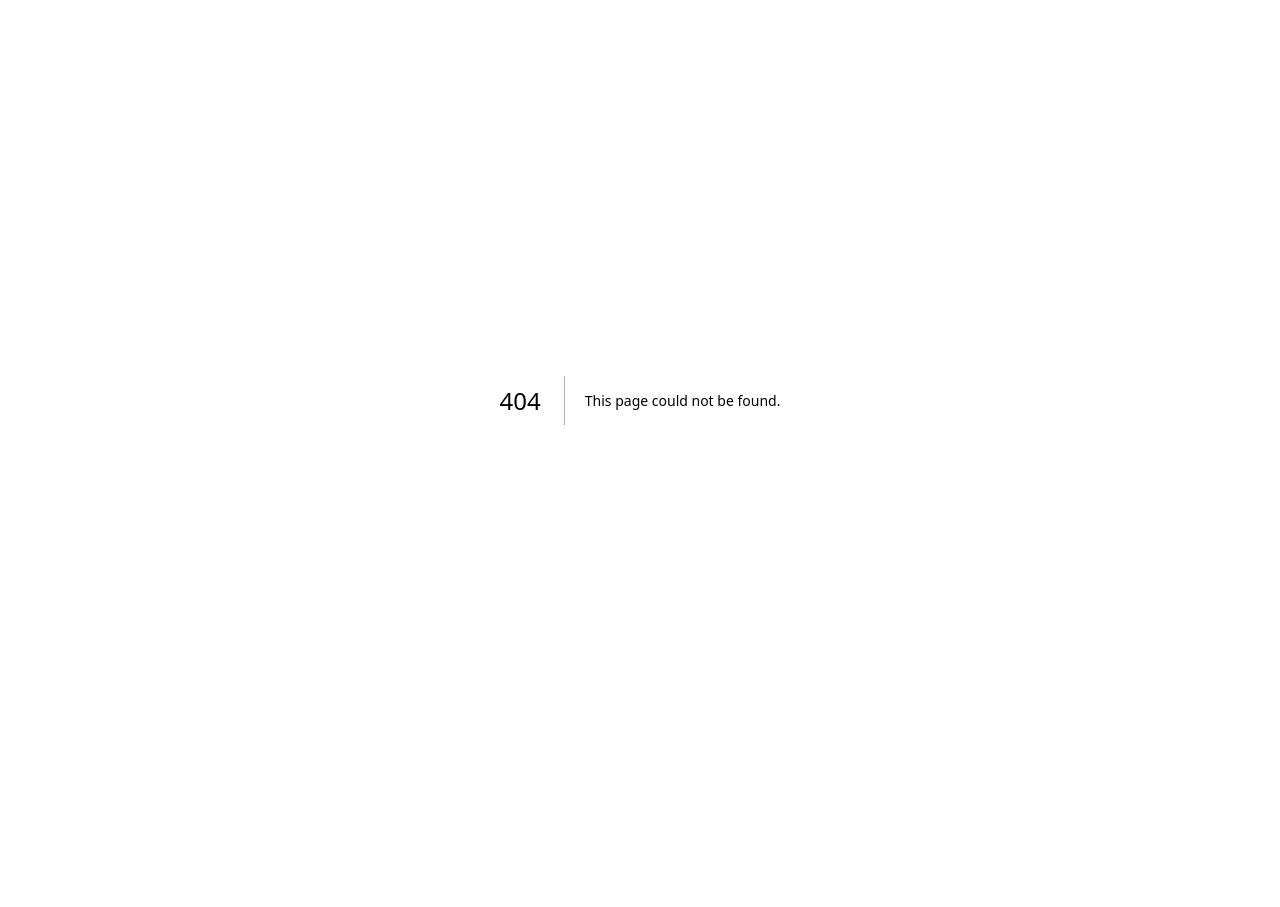
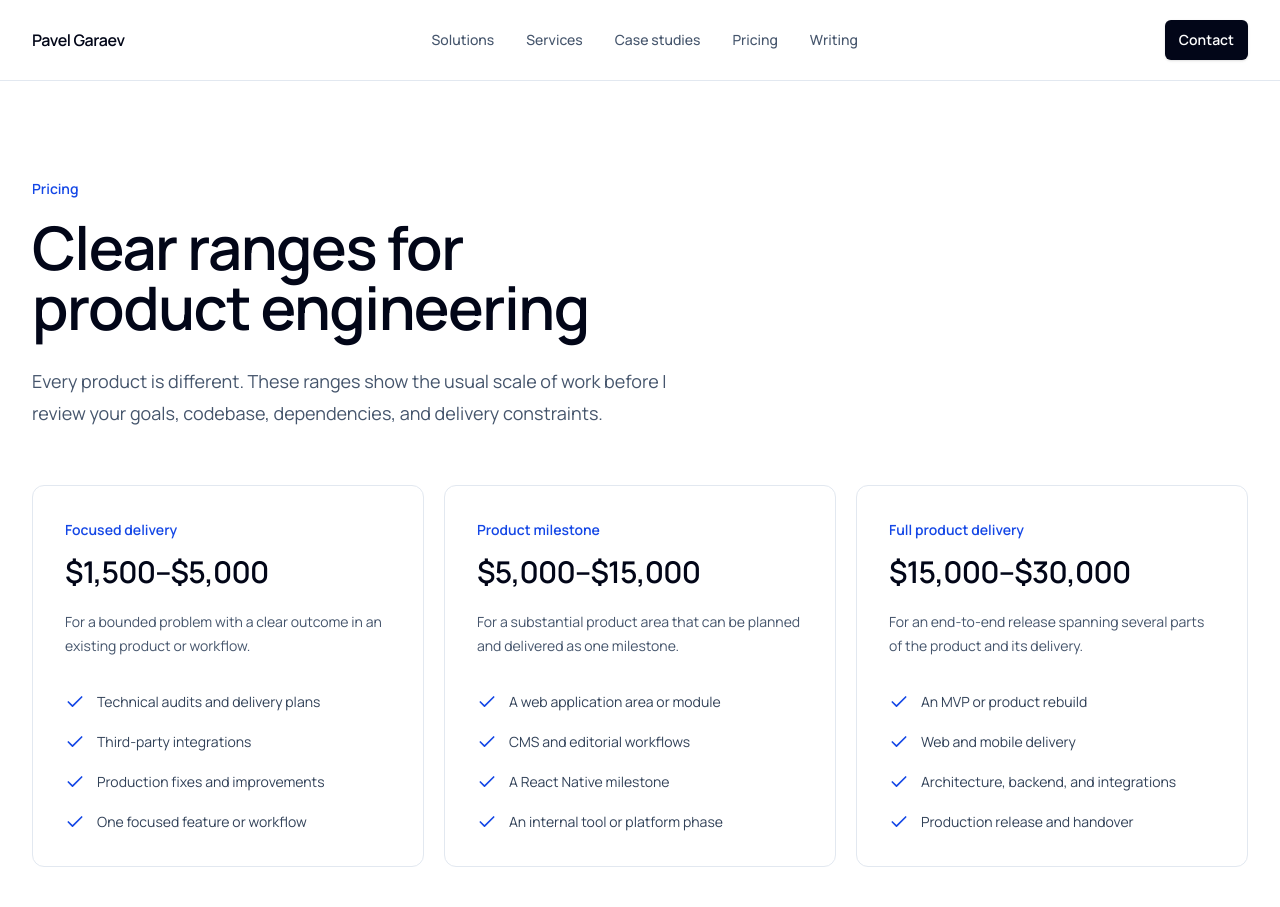
Before and after one commit to iPagar/garaev-space, a Next.js app: page /pricing in a window 1280 px wide. Before the commit this address had no page. Shown: the top 907 px of the page. Before the commit the page ends 800 px from the top, so only its background shows below. Built offline with nearby package versions, Linux system fonts and the light colour scheme.

Commit message:
Add pricing page and FAQ component, update sitemap and navigation links for improved user access to pricing information.

```diff
--- /dev/null
+++ b/src/app/components/PricingFaq.tsx
@@ -0,0 +1,27 @@
+import { FiMinus, FiPlus } from "react-icons/fi";
+import type { PricingFaq as PricingFaqItem } from "../lib/pricing";
+
+export default function PricingFaq({
+  items,
+}: {
+  items: readonly PricingFaqItem[];
+}) {
+  return (
+    <div className="mt-12 divide-y divide-slate-200">
+      {items.map((item, index) => (
+        <details key={item.question} className="group" open={index === 0}>
+          <summary className="flex cursor-pointer list-none items-center justify-between gap-6 py-6 text-left text-base/7 font-semibold text-slate-950 marker:content-none hover:text-blue-700 focus-visible:outline-2 focus-visible:outline-offset-4 focus-visible:outline-blue-700">
+            {item.question}
+            <span className="shrink-0 text-blue-700" aria-hidden="true">
+              <FiPlus className="size-5 group-open:hidden" />
+              <FiMinus className="hidden size-5 group-open:block" />
+            </span>
+          </summary>
+          <p className="max-w-3xl pb-6 text-base/7 text-slate-600">
+            {item.answer}
+          </p>
+        </details>
+      ))}
+    </div>
+  );
+}
--- a/src/app/components/SiteFooter.tsx
+++ b/src/app/components/SiteFooter.tsx
@@ -5,6 +5,7 @@ const navigation = [
   { href: "/solutions", label: "Who I help" },
   { href: "/services", label: "Services" },
   { href: "/case-studies", label: "Case studies" },
+  { href: "/pricing", label: "Pricing" },
   { href: "/blog", label: "Writing" },
   { href: "/contact", label: "Contact" },
 ];
--- a/src/app/components/SiteHeader.tsx
+++ b/src/app/components/SiteHeader.tsx
@@ -4,6 +4,7 @@ const navigation = [
   { href: "/solutions", label: "Solutions" },
   { href: "/services", label: "Services" },
   { href: "/case-studies", label: "Case studies" },
+  { href: "/pricing", label: "Pricing" },
   { href: "/blog", label: "Writing" },
 ];
 
--- a/src/app/lib/contact.ts
+++ b/src/app/lib/contact.ts
@@ -82,10 +82,10 @@ export const projectTimelines = [
 ] as const;
 
 export const budgetRanges = [
-  "$1k-$3k",
-  "$3k-$7k",
-  "$7k-$15k",
-  "$15k+",
+  "$1,500–$5,000",
+  "$5,000–$15,000",
+  "$15,000–$30,000",
+  "Need help estimating",
 ] as const;
 
 export const initialProjectInquiryValues: ProjectInquiryValues = {
--- /dev/null
+++ b/src/app/lib/pricing.ts
@@ -0,0 +1,83 @@
+export type ProjectRange = {
+  description: string;
+  inclusions: readonly string[];
+  name: string;
+  price: string;
+};
+
+export type PricingFaq = {
+  answer: string;
+  question: string;
+};
+
+export const projectRanges: readonly ProjectRange[] = [
+  {
+    name: "Focused delivery",
+    price: "$1,500–$5,000",
+    description:
+      "For a bounded problem with a clear outcome in an existing product or workflow.",
+    inclusions: [
+      "Technical audits and delivery plans",
+      "Third-party integrations",
+      "Production fixes and improvements",
+      "One focused feature or workflow",
+    ],
+  },
+  {
+    name: "Product milestone",
+    price: "$5,000–$15,000",
+    description:
+      "For a substantial product area that can be planned and delivered as one milestone.",
+    inclusions: [
+      "A web application area or module",
+      "CMS and editorial workflows",
+      "A React Native milestone",
+      "An internal tool or platform phase",
+    ],
+  },
+  {
+    name: "Full product delivery",
+    price: "$15,000–$30,000",
+    description:
+      "For an end-to-end release spanning several parts of the product and its delivery.",
+    inclusions: [
+      "An MVP or product rebuild",
+      "Web and mobile delivery",
+      "Architecture, backend, and integrations",
+      "Production release and handover",
+    ],
+  },
+] as const;
+
+export const pricingFaqs: readonly PricingFaq[] = [
+  {
+    question: "Fixed price or hourly?",
+    answer:
+      "Most project work is scoped as a fixed milestone with agreed deliverables, timing, and price. When the codebase or requirements contain important unknowns, I propose a short paid discovery before fixing the delivery estimate.",
+  },
+  {
+    question: "What do you need for an estimate?",
+    answer:
+      "Send the outcome you need, what already exists, the main constraints, and any relevant product, repository, design, or documentation links. A deadline and decision-maker context also help me produce a useful estimate.",
+  },
+  {
+    question: "Can you work in an existing codebase?",
+    answer:
+      "Yes. A focused engagement can start with the current application, infrastructure, and delivery process. I first review the relevant code and constraints, then define the smallest responsible scope for the requested outcome.",
+  },
+  {
+    question: "What is included in the price?",
+    answer:
+      "The proposal lists the agreed implementation, appropriate testing, delivery work, and handover. Hosting, paid third-party services, content production, and other external costs are identified separately when they apply.",
+  },
+  {
+    question: "How are scope changes handled?",
+    answer:
+      "If a new request changes the agreed outcome or delivery effort, I explain the impact and estimate it before continuing. Small clarifications stay inside the milestone; material additions become a separate scope or follow-up phase.",
+  },
+  {
+    question: "Can we start with paid discovery?",
+    answer:
+      "Yes. Discovery is useful when the product, codebase, integrations, or requirements need investigation first. It ends with documented findings, delivery risks, a recommended scope, and a more reliable estimate.",
+  },
+] as const;
--- /dev/null
+++ b/src/app/pricing/page.tsx
@@ -0,0 +1,144 @@
+import type { Metadata } from "next";
+import Link from "next/link";
+import { FiCheck } from "react-icons/fi";
+import PricingFaq from "../components/PricingFaq";
+import SiteFooter from "../components/SiteFooter";
+import SiteHeader from "../components/SiteHeader";
+import { pricingFaqs, projectRanges } from "../lib/pricing";
+
+export const metadata: Metadata = {
+  title: "Project pricing",
+  description:
+    "Typical pricing for focused engineering work, product milestones, and full product delivery by Pavel Garaev.",
+  alternates: { canonical: "/pricing" },
+};
+
+const pricingSchemaJson = JSON.stringify({
+  "@context": "https://schema.org",
+  "@graph": [
+    {
+      "@type": "Service",
+      name: "Product engineering",
+      description:
+        "Full-stack product engineering for focused delivery, product milestones, and end-to-end releases.",
+      provider: {
+        "@type": "Person",
+        name: "Pavel Garaev",
+        url: "https://pavelgaraev.com",
+      },
+      offers: {
+        "@type": "AggregateOffer",
+        lowPrice: 1500,
+        highPrice: 30000,
+        priceCurrency: "USD",
+        offerCount: projectRanges.length,
+      },
+      url: "https://pavelgaraev.com/pricing",
+    },
+    {
+      "@type": "FAQPage",
+      mainEntity: pricingFaqs.map((faq) => ({
+        "@type": "Question",
+        name: faq.question,
+        acceptedAnswer: {
+          "@type": "Answer",
+          text: faq.answer,
+        },
+      })),
+    },
+  ],
+}).replace(/</g, "\\u003c");
+
+export default function PricingPage() {
+  return (
+    <main className="min-h-screen bg-white text-slate-950">
+      <SiteHeader />
+      <script
+        type="application/ld+json"
+        // biome-ignore lint/security/noDangerouslySetInnerHtml: This JSON is generated from static pricing data and markup characters are escaped.
+        dangerouslySetInnerHTML={{ __html: pricingSchemaJson }}
+      />
+
+      <section className="bg-white py-20 sm:py-24">
+        <div className="mx-auto max-w-7xl px-6 lg:px-8">
+          <div className="mx-auto max-w-3xl lg:mx-0">
+            <p className="text-sm/6 font-semibold text-blue-700">Pricing</p>
+            <h1 className="mt-4 max-w-2xl text-5xl font-semibold tracking-tight text-balance text-slate-950 sm:text-6xl">
+              Clear ranges for product engineering
+            </h1>
+            <p className="mt-7 max-w-2xl text-lg/8 text-slate-600">
+              Every product is different. These ranges show the usual scale of
+              work before I review your goals, codebase, dependencies, and
+              delivery constraints.
+            </p>
+          </div>
+
+          <div className="mt-14 grid gap-5 lg:grid-cols-3">
+            {projectRanges.map((range) => (
+              <article
+                key={range.name}
+                className="flex h-full flex-col rounded-xl border border-slate-200 bg-white p-6 sm:p-8"
+              >
+                <p className="text-sm/6 font-semibold text-blue-700">
+                  {range.name}
+                </p>
+                <h2 className="mt-3 text-3xl font-semibold tracking-tight text-slate-950">
+                  {range.price}
+                </h2>
+                <p className="mt-5 text-sm/6 text-slate-600">
+                  {range.description}
+                </p>
+                <ul className="mt-8 space-y-4">
+                  {range.inclusions.map((inclusion) => (
+                    <li
+                      key={inclusion}
+                      className="flex gap-3 text-sm/6 text-slate-700"
+                    >
+                      <FiCheck
+                        aria-hidden="true"
+                        className="mt-0.5 size-5 shrink-0 text-blue-700"
+                      />
+                      {inclusion}
+                    </li>
+                  ))}
+                </ul>
+              </article>
+            ))}
+          </div>
+
+          <div className="mt-10 flex flex-col items-start justify-between gap-6 sm:flex-row sm:items-center">
+            <p className="max-w-2xl text-sm/6 text-slate-600">
+              These are typical project ranges, not rigid packages. The exact
+              estimate follows a review of scope, access, dependencies, and
+              delivery risk.
+            </p>
+            <Link
+              href="/contact"
+              className="shrink-0 rounded-md bg-blue-700 px-4 py-3 text-sm font-semibold text-white shadow-sm hover:bg-blue-800 focus-visible:outline-2 focus-visible:outline-offset-2 focus-visible:outline-blue-700"
+            >
+              Describe your project <span aria-hidden="true">→</span>
+            </Link>
+          </div>
+        </div>
+      </section>
+
+      <section className="bg-slate-50 py-20 sm:py-24">
+        <div className="mx-auto max-w-7xl px-6 lg:px-8">
+          <div className="max-w-2xl">
+            <p className="text-sm/6 font-semibold text-blue-700">FAQ</p>
+            <h2 className="mt-3 text-4xl font-semibold tracking-tight text-slate-950 sm:text-5xl">
+              Questions before we start
+            </h2>
+            <p className="mt-5 text-base/7 text-slate-600">
+              The useful answer usually depends on the product, but these are
+              the terms I clarify before proposing the work.
+            </p>
+          </div>
+          <PricingFaq items={pricingFaqs} />
+        </div>
+      </section>
+
+      <SiteFooter />
+    </main>
+  );
+}
--- a/src/app/sitemap.ts
+++ b/src/app/sitemap.ts
@@ -40,6 +40,12 @@ export default async function sitemap(): Promise<MetadataRoute.Sitemap> {
     },
     {
       url: `${SITE_URL}/case-studies`,
+      lastModified: now,
+      changeFrequency: "monthly",
+      priority: 0.9,
+    },
+    {
+      url: `${SITE_URL}/pricing`,
       lastModified: now,
       changeFrequency: "monthly",
       priority: 0.9,
```
